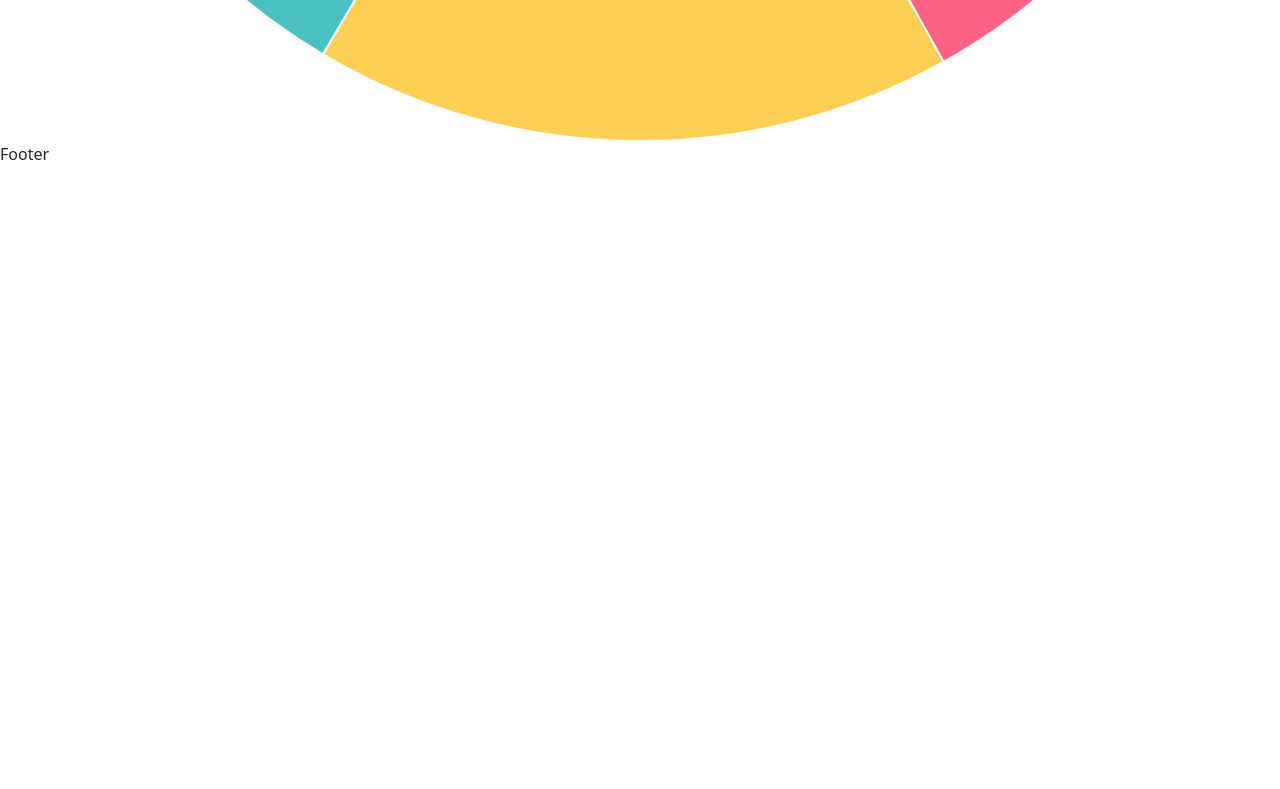
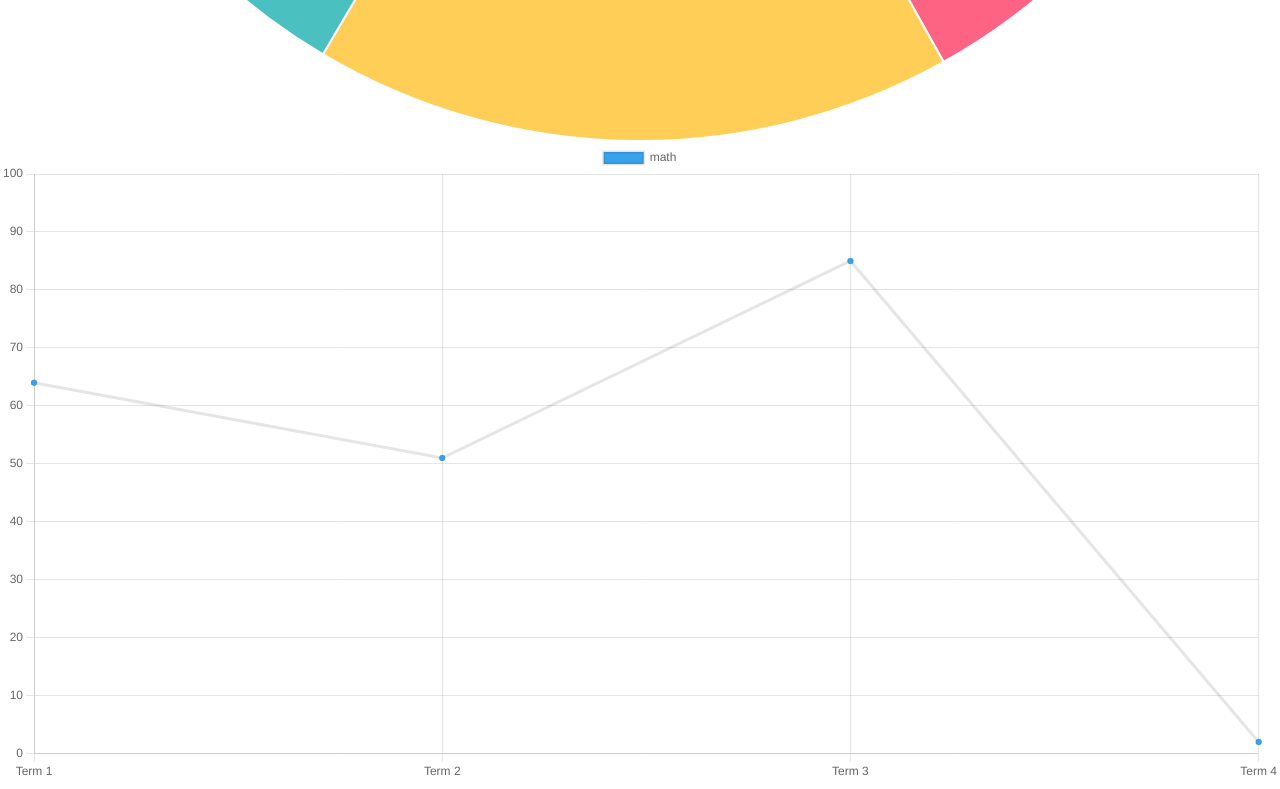
Before and after one commit to fraciah/result-analysis, a React (Vite) app: page /student/1 in a window 1280 px wide. Shown: the part 2000-2789 px from the top of the page. Before the commit the page ends 2182 px from the top, so only its background shows below. Built offline with nearby package versions, Linux system fonts and the light colour scheme.

Commit message:
Add line chart for subject scores

```diff
--- a/src/page/Student.jsx
+++ b/src/page/Student.jsx
@@ -1,10 +1,12 @@
 import { useState } from "react";
 import { useParams } from "react-router-dom";
-import { Bar, Pie } from "react-chartjs-2";
+import { Bar, Pie, Line } from "react-chartjs-2";
 
 import { students } from "../utils/Data/Students";
 import { studentTermScores, options } from "../utils/Visuals/StudentBarChart";
 import { getTermScores } from "../utils/Visuals/StudentPieChart";
+import { getSubjectScores, subjects, studentLineOptions } from "../utils/Visuals/StudentLineChart";
+
 
 const Student = () => {
   const urlParams = useParams();
@@ -53,6 +55,14 @@ const Student = () => {
         </div>
       </div>
       <Pie data={pieData} />
+
+      <div>
+        {subjects.map(subject => (
+          <div key={subject}>
+            <Line data={getSubjectScores(student, subject)} options={studentLineOptions}/>
+          </div>
+        ))}
+      </div>
     </div>
   )
 }
--- /dev/null
+++ b/src/utils/Visuals/StudentLineChart.js
@@ -0,0 +1,25 @@
+export const getSubjectScores = (student, subject) => {
+    const terms = ['term1_scores', 'term2_scores', 'term3_scores', 'term4_scores'];
+    const scores = terms.map((term) => student[term][subject]);
+
+    return {
+        labels: ['Term 1', 'Term 2', 'Term 3', 'Term 4'],
+        datasets: [
+            {
+                label: subject,
+                data: scores,
+                backgroundColor: '#36A2EB',
+            }
+        ]
+    }
+}
+
+export const subjects = ['math', 'english', 'history', 'chemistry', 'physics'];
+export const studentLineOptions = {
+    scales: {
+        y: {
+        min: 0,
+        max: 100
+    }
+}
+};
```
